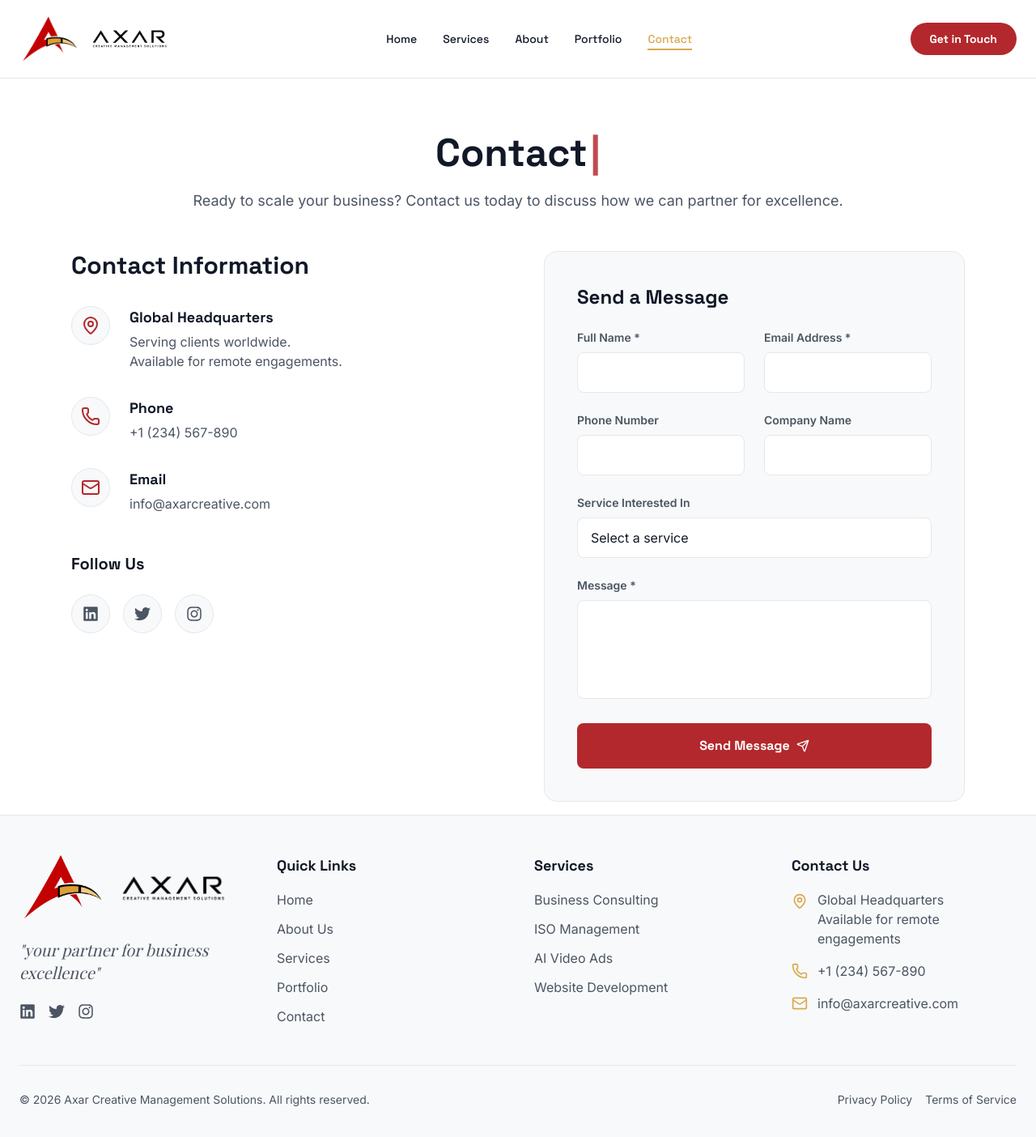
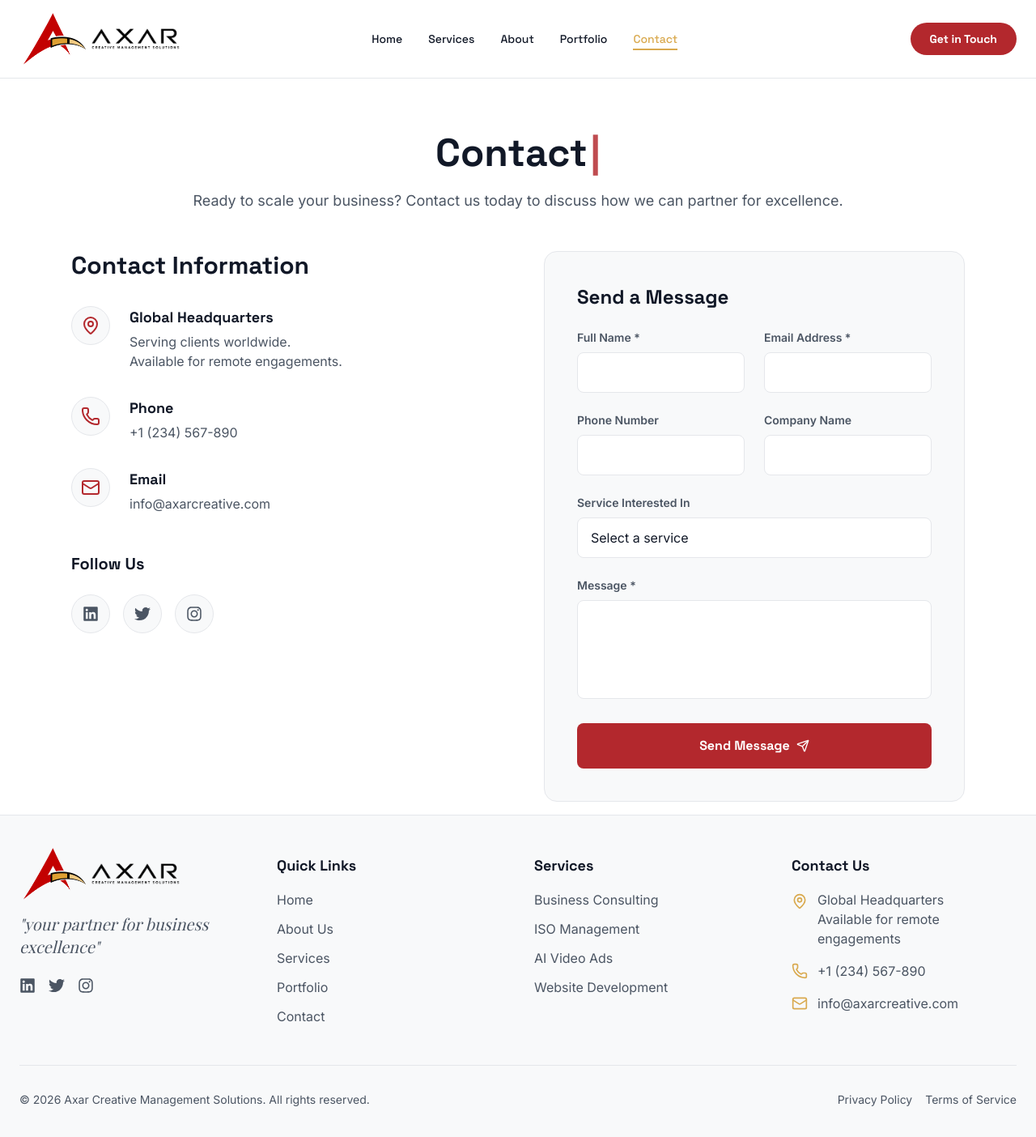
Before and after one commit to DigitechHarsh/axarcreativemanagementsolutions, a Next.js app in the folder frontend/: page /contact in a window 1280 px wide. Shown: the top 1404 px of the page at 81% size. Built offline with nearby package versions, Linux system fonts and the light colour scheme; a web font is replaced by a local one.

Commit message:
Scale up logo visually without increasing navbar height

```diff
--- a/frontend/components/Footer.tsx
+++ b/frontend/components/Footer.tsx
@@ -13,20 +13,20 @@ export default function Footer() {
 
           {/* Brand Column */}
           <div className="space-y-6">
-            <Link href="/" className="inline-flex items-center gap-1">
+            <Link href="/" className="inline-flex items-center scale-[1.15] md:scale-[1.35] origin-left">
               <Image
                 src="/logo.png"
                 alt="Axar Logo"
                 width={150}
                 height={150}
-                className="object-contain h-16 md:h-20 w-auto"
+                className="object-contain h-10 md:h-12 w-auto"
               />
               <Image
                 src="/logotext.png"
                 alt="Axar Creative Management Solutions Text"
                 width={300}
                 height={100}
-                className="object-contain h-8 md:h-12 w-auto pt-1"
+                className="object-contain h-5 md:h-7 w-auto -ml-2"
               />
             </Link>
             <p className="font-serif italic text-xl text-text-secondary">
--- a/frontend/components/Header.tsx
+++ b/frontend/components/Header.tsx
@@ -34,13 +34,13 @@ export default function Header() {
     <header className="fixed top-0 left-0 right-0 z-50 bg-background/95 backdrop-blur-md border-b border-border transition-all duration-300">
       <div className="container mx-auto px-6 h-16 md:h-24 flex items-center justify-between">
         {/* Logo */}
-        <Link href="/" className="relative z-50 flex items-center gap-1">
+        <Link href="/" className="relative z-50 flex items-center scale-[1.15] md:scale-[1.35] origin-left">
           <Image
             src="/logo.png"
             alt="Axar Logo"
             width={100}
             height={100}
-            className="object-contain h-10 md:h-14 w-auto"
+            className="object-contain h-10 md:h-12 w-auto"
             priority
           />
           <Image
@@ -48,7 +48,7 @@ export default function Header() {
             alt="Axar Creative Management Solutions Text"
             width={300}
             height={100}
-            className="object-contain h-5 md:h-8 w-auto"
+            className="object-contain h-5 md:h-7 w-auto -ml-2"
             priority
           />
         </Link>
```
